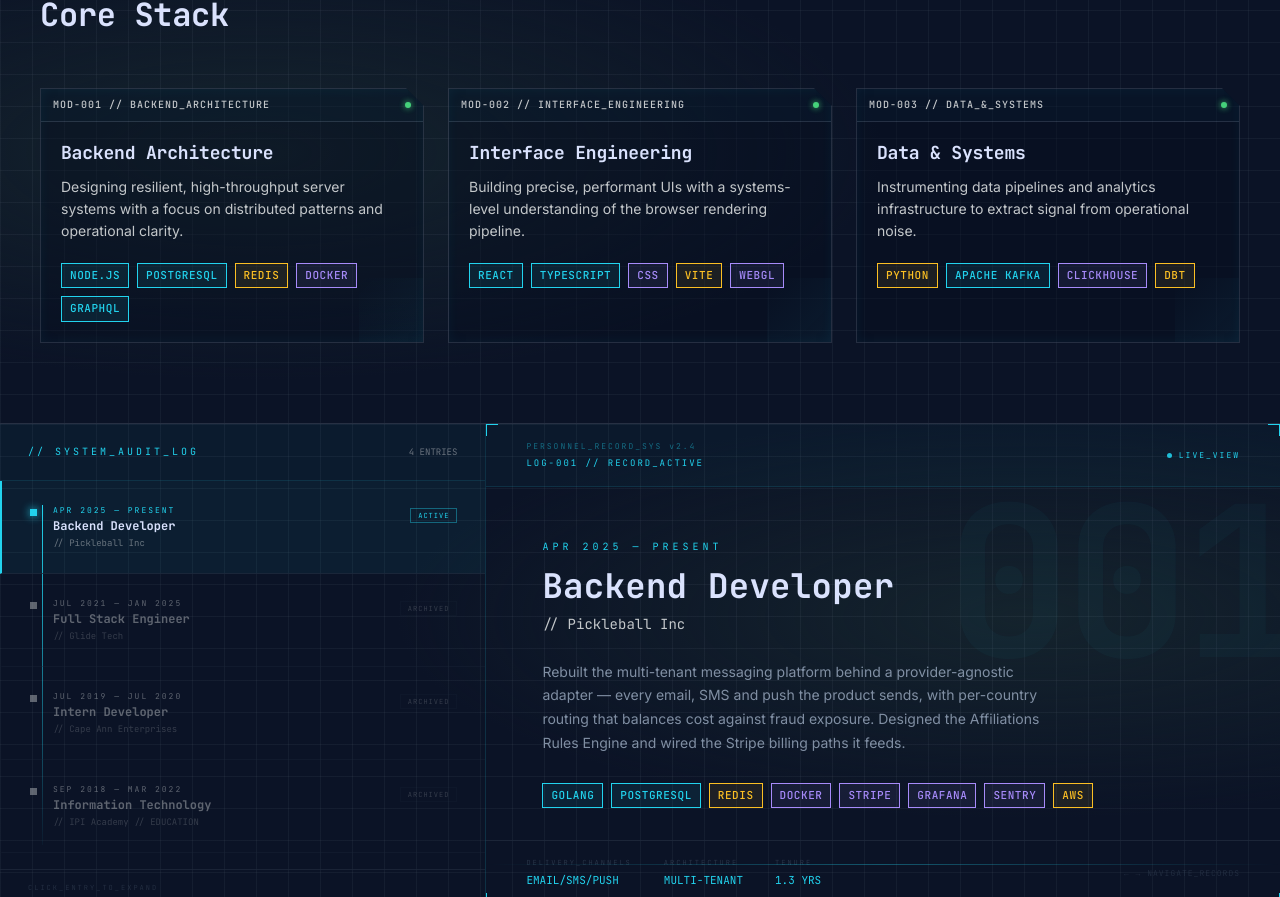
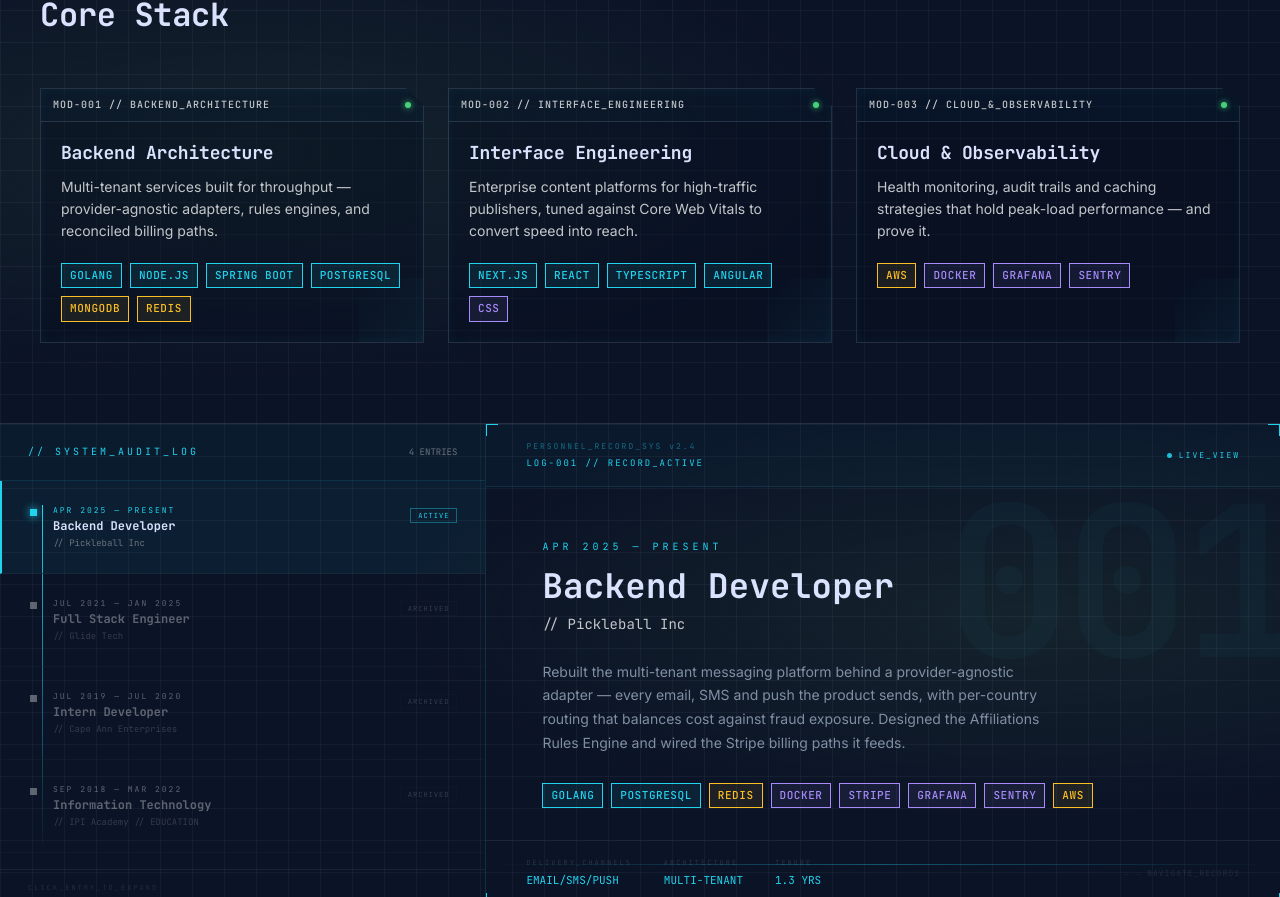
Before and after one commit to AmmarBerkovic/portfolio-lab, a React (Vite) app: page / in a window 1280 px wide. Shown: the part 1028-1925 px from the top of the page. Built offline with nearby package versions, Linux system fonts and the light colour scheme.

Commit message:
content: replace placeholder domains with real CV stack
Backend Architecture, Interface Engineering and Cloud & Observability.
Every chip traces to the CV skills list, a CV role narrative, or a chip
already on a roles record; colours reuse each technology's existing
colour elsewhere in the file.

```diff
--- a/src/data/content.ts
+++ b/src/data/content.ts
@@ -83,38 +83,39 @@ export const domains: Domain[] = [
     id: 'MOD-001',
     title: 'Backend Architecture',
     description:
-      'Designing resilient, high-throughput server systems with a focus on distributed patterns and operational clarity.',
+      'Multi-tenant services built for throughput — provider-agnostic adapters, rules engines, and reconciled billing paths.',
     chips: [
-      { label: 'Node.js',    color: 'cyan' },
-      { label: 'PostgreSQL', color: 'cyan' },
-      { label: 'Redis',      color: 'amber' },
-      { label: 'Docker',     color: 'violet' },
-      { label: 'GraphQL',    color: 'cyan' },
+      { label: 'Golang',      color: 'cyan' },
+      { label: 'Node.js',     color: 'cyan' },
+      { label: 'Spring Boot', color: 'cyan' },
+      { label: 'PostgreSQL',  color: 'cyan' },
+      { label: 'MongoDB',     color: 'amber' },
+      { label: 'Redis',       color: 'amber' },
     ],
   },
   {
     id: 'MOD-002',
     title: 'Interface Engineering',
     description:
-      'Building precise, performant UIs with a systems-level understanding of the browser rendering pipeline.',
+      'Enterprise content platforms for high-traffic publishers, tuned against Core Web Vitals to convert speed into reach.',
     chips: [
+      { label: 'Next.js',    color: 'cyan' },
       { label: 'React',      color: 'cyan' },
       { label: 'TypeScript', color: 'cyan' },
+      { label: 'Angular',    color: 'cyan' },
       { label: 'CSS',        color: 'violet' },
-      { label: 'Vite',       color: 'amber' },
-      { label: 'WebGL',      color: 'violet' },
     ],
   },
   {
     id: 'MOD-003',
-    title: 'Data & Systems',
+    title: 'Cloud & Observability',
     description:
-      'Instrumenting data pipelines and analytics infrastructure to extract signal from operational noise.',
+      'Health monitoring, audit trails and caching strategies that hold peak-load performance — and prove it.',
     chips: [
-      { label: 'Python',       color: 'amber' },
-      { label: 'Apache Kafka', color: 'cyan' },
-      { label: 'ClickHouse',   color: 'violet' },
-      { label: 'dbt',          color: 'amber' },
+      { label: 'AWS',     color: 'amber' },
+      { label: 'Docker',  color: 'violet' },
+      { label: 'Grafana', color: 'violet' },
+      { label: 'Sentry',  color: 'violet' },
     ],
   },
 ]
```
